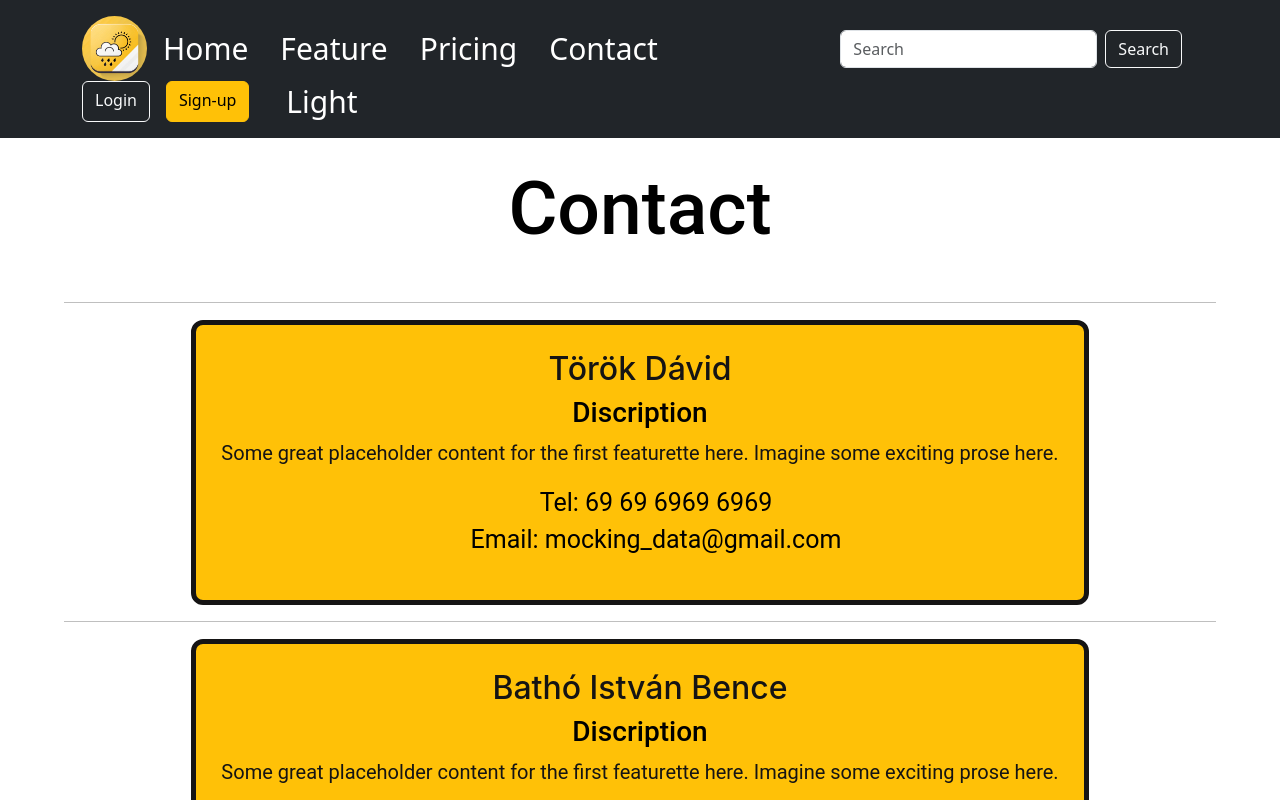
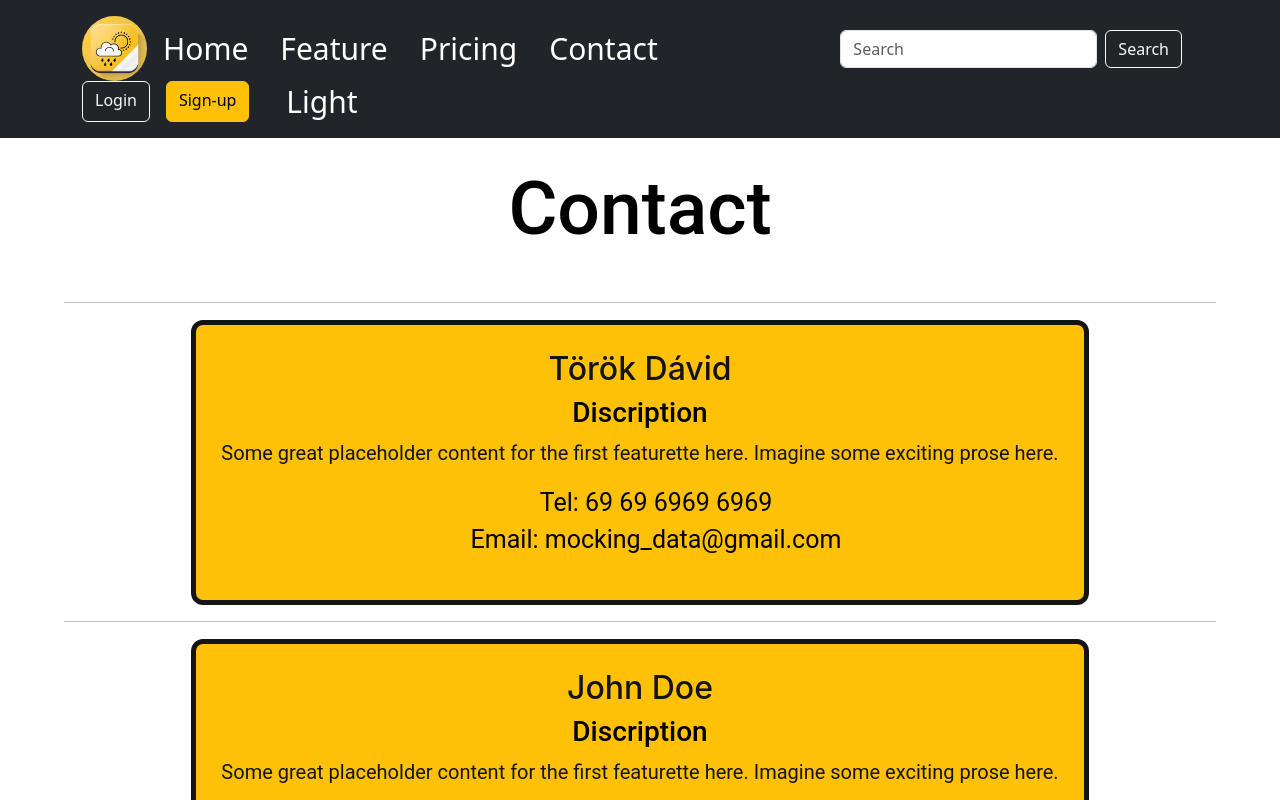
Before and after one commit to 6gDav/GetYWeather, a React (Vite) app: page /contact in a window 1280 px wide. Built offline with nearby package versions, Linux system fonts and the light colour scheme; what @ionic/storage would draw is missing.

Commit message:
Unnecesarry "collaborators" are removed form the Contact

```diff
--- a/src/Components/pages/Contact.tsx
+++ b/src/Components/pages/Contact.tsx
@@ -25,9 +25,8 @@ function Contact() {
                 </div>
                 <hr />
 
-                {/* Bathó István Bence */}
                 <div className="peronalInfo">
-                    <h2 style={{color: "#151414"}}>Bathó István Bence</h2>
+                    <h2 style={{color: "#151414"}}>John Doe</h2>
                     <h3>Discription</h3>
                     <p className="discription">Some great placeholder content for the first featurette here. Imagine some exciting prose here.</p>
                     <ul>
@@ -39,7 +38,7 @@ function Contact() {
 
                 {/* Pócs Zsombor */}
                 <div className="peronalInfo">
-                    <h2 style={{color: "#151414"}}>Pócs Zsombor</h2>
+                    <h2 style={{color: "#151414"}}>Doe John</h2>
                     <h3>Discription</h3>
                     <p className="discription">Some great placeholder content for the first featurette here. Imagine some exciting prose here.</p>
                     <ul>
```
Also changed, not shown: src/Components/GetIpTownName.tsx (line endings or trailing spaces).
